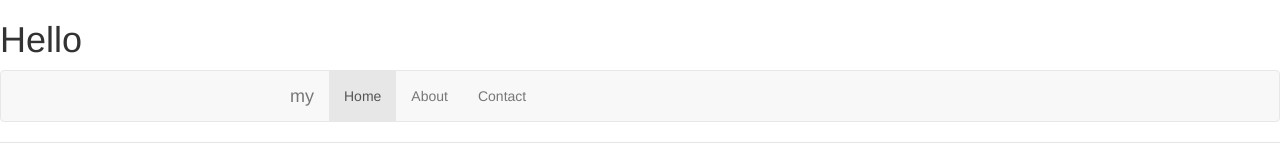
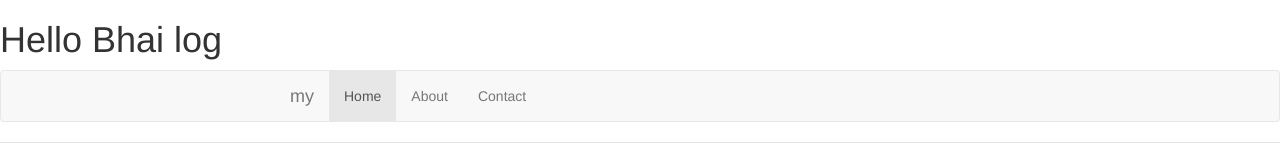
Before and after one commit to ajayvarma1/yeoman-generator, a website: page app/index.html in a window 1280 px wide. Shown: the top 160 px of the page. Drawn offline with nearby package versions, Linux system fonts and the light colour scheme; some packages are replaced by stand-ins of ours; files that its build step writes are made by us from their sources.

Commit message:
Code commited

```diff
--- a/app/index.html
+++ b/app/index.html
@@ -21,7 +21,7 @@
     <![endif]-->
 
     <!-- Add your site or application content here -->
-    <h1>Hello</h1>
+    <h1>Hello Bhai log</h1>
     <div class="header">
       <div class="navbar navbar-default" role="navigation">
         <div class="container">
```
